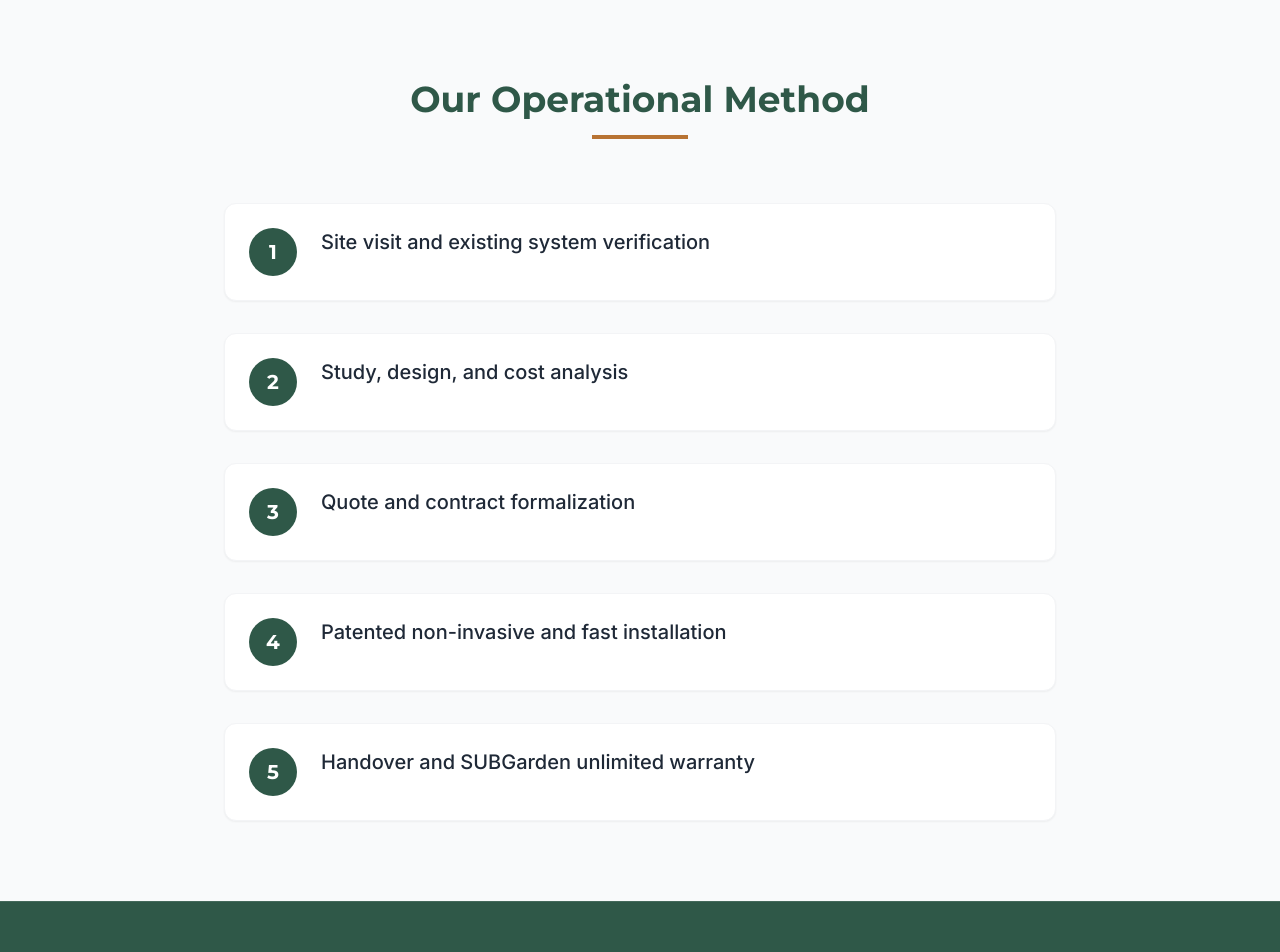
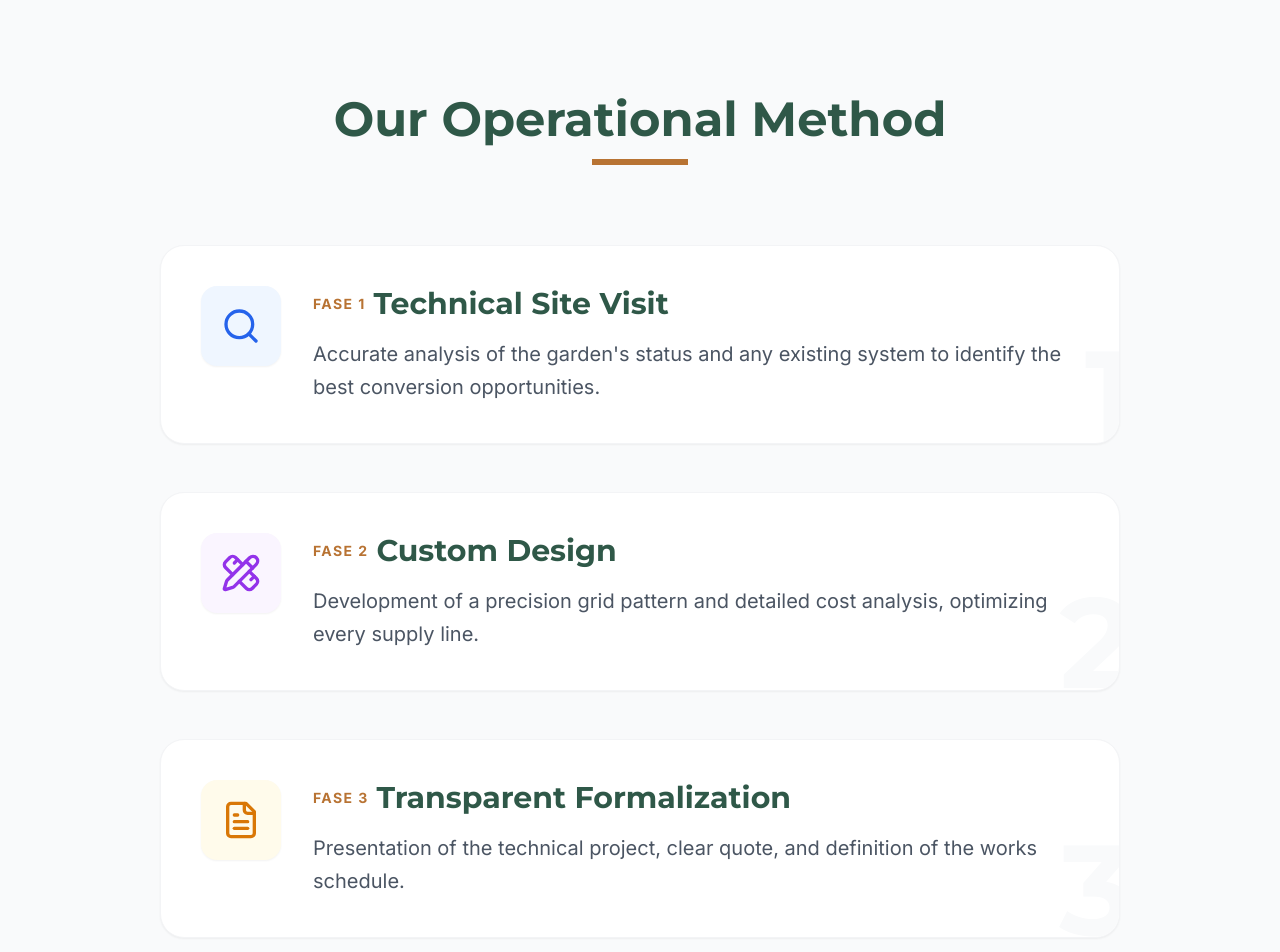
Before and after one commit to magiaslab/subgarden, a Next.js app: page /en/tecnologia in a window 1280 px wide. Shown: the part 1440-2392 px from the top of the page. Built offline with nearby package versions, Linux system fonts and the light colour scheme.

Commit message:
Update 'Metodo Operativo' section with expanded concepts and colored icons

```diff
--- a/app/[locale]/chi-siamo/page.tsx
+++ b/app/[locale]/chi-siamo/page.tsx
@@ -132,15 +132,15 @@ export default async function AboutPage({
             </div>
 
             <div className="mt-16 grid grid-cols-1 md:grid-cols-3 gap-8">
-              <div className="relative h-80 rounded-xl overflow-hidden group">
+              <div className="relative h-80 rounded-2xl overflow-hidden group">
                 <Image src="/green-park-view.jpg" alt="Philosophy 1" fill className="object-cover transition-transform duration-700 group-hover:scale-110" />
                 <div className="absolute inset-0 bg-black/20 group-hover:bg-transparent transition-colors" />
               </div>
-              <div className="relative h-80 rounded-xl overflow-hidden group">
+              <div className="relative h-80 rounded-2xl overflow-hidden group">
                 <Image src="/spring-nature-outdoors-backgrounds-fresh.jpg" alt="Philosophy 2" fill className="object-cover transition-transform duration-700 group-hover:scale-110" />
                 <div className="absolute inset-0 bg-black/20 group-hover:bg-transparent transition-colors" />
               </div>
-              <div className="relative h-80 rounded-xl overflow-hidden group">
+              <div className="relative h-80 rounded-2xl overflow-hidden group">
                 <Image src="/grassland-landscape-greening-environment-park-background.jpg" alt="Philosophy 3" fill className="object-cover transition-transform duration-700 group-hover:scale-110" />
                 <div className="absolute inset-0 bg-black/20 group-hover:bg-transparent transition-colors" />
               </div>
--- a/app/[locale]/tecnologia/page.tsx
+++ b/app/[locale]/tecnologia/page.tsx
@@ -5,6 +5,8 @@ import { Card, CardContent, CardHeader, CardTitle } from '@/components/ui/Card';
 import { MotionDiv } from '@/components/ui/Motion';
 import Image from 'next/image';
 import { getTranslations } from 'next-intl/server';
+import { Search, PencilRuler, FileText, Zap, ShieldCheck } from 'lucide-react';
+import { cn } from '@/lib/utils/cn';
 
 export async function generateMetadata({
   params,
@@ -171,7 +173,7 @@ export default async function TecnologiaPage({
                 >
                   <Card className="h-full overflow-hidden">
                     {section.image && (
-                      <div className="relative h-64 w-full overflow-hidden">
+                      <div className="relative h-64 w-full overflow-hidden rounded-2xl">
                         <Image
                           src={section.image}
                           alt={section.title}
@@ -198,33 +200,57 @@ export default async function TecnologiaPage({
         </section>
 
         {/* Operational Method Section */}
-        <section className="py-20 bg-gray-50 border-t border-gray-100">
-          <div className="max-w-4xl mx-auto px-4 sm:px-6 lg:px-8">
-            <div className="text-center mb-16">
-              <h2 className="text-4xl font-serif font-bold text-deep-teal mb-4">{t('title')}</h2>
-              <div className="w-24 h-1 bg-copper mx-auto"></div>
+        <section className="py-24 bg-gray-50 border-t border-gray-100">
+          <div className="max-w-5xl mx-auto px-4 sm:px-6 lg:px-8">
+            <div className="text-center mb-20">
+              <h2 className="text-4xl md:text-5xl font-serif font-bold text-deep-teal mb-4">{t('title')}</h2>
+              <div className="w-24 h-1.5 bg-copper mx-auto"></div>
             </div>
 
-            <div className="space-y-8">
-              {[1, 2, 3, 4, 5].map((step) => (
+            <div className="space-y-12">
+              {[
+                { step: 1, icon: Search, color: "text-blue-600", bgColor: "bg-blue-50" },
+                { step: 2, icon: PencilRuler, color: "text-purple-600", bgColor: "bg-purple-50" },
+                { step: 3, icon: FileText, color: "text-amber-600", bgColor: "bg-amber-50" },
+                { step: 4, icon: Zap, color: "text-orange-600", bgColor: "bg-orange-50" },
+                { step: 5, icon: ShieldCheck, color: "text-green-600", bgColor: "bg-green-50" }
+              ].map((item, index) => {
+                const Icon = item.icon;
+                return (
                   <MotionDiv
-                  key={step}
-                  initial={{ opacity: 0, x: -20 }}
+                    key={item.step}
+                    initial={{ opacity: 0, x: index % 2 === 0 ? -30 : 30 }}
                     whileInView={{ opacity: 1, x: 0 }}
                     viewport={{ once: true }}
-                  transition={{ duration: 0.5, delay: step * 0.1 }}
-                  className="flex items-start gap-6 bg-white p-6 rounded-xl shadow-sm border border-gray-100"
+                    transition={{ duration: 0.7, delay: index * 0.1 }}
+                    className="flex flex-col md:flex-row items-center md:items-start gap-8 bg-white p-8 md:p-10 rounded-3xl shadow-sm border border-gray-100 relative overflow-hidden group hover:shadow-xl transition-all duration-500"
                   >
-                  <div className="flex-shrink-0 w-12 h-12 bg-deep-teal text-white rounded-full flex items-center justify-center font-serif font-bold text-xl">
-                    {step}
+                    {/* Step Number Background Decor */}
+                    <div className="absolute -right-4 -bottom-4 text-9xl font-serif font-bold text-gray-50 group-hover:text-gray-100 transition-colors duration-500 select-none -z-0">
+                      {item.step}
                     </div>
-                  <div>
-                    <p className="text-xl text-gray-800 font-medium">
-                      {t(`step${step}`)}
+
+                    <div className={cn(
+                      "flex-shrink-0 w-20 h-20 rounded-2xl flex items-center justify-center transition-transform duration-500 group-hover:scale-110 relative z-10 shadow-sm",
+                      item.bgColor
+                    )}>
+                      <Icon className={cn("w-10 h-10", item.color)} />
+                    </div>
+
+                    <div className="relative z-10 text-center md:text-left">
+                      <div className="flex flex-col md:flex-row md:items-center gap-2 mb-4">
+                        <span className="text-copper font-bold uppercase tracking-widest text-sm">Fase {item.step}</span>
+                        <h3 className="text-2xl md:text-3xl font-serif font-bold text-deep-teal">
+                          {t(`step${item.step}`)}
+                        </h3>
+                      </div>
+                      <p className="text-xl text-gray-600 leading-relaxed max-w-3xl">
+                        {t(`step${item.step}_desc`)}
                       </p>
                     </div>
                   </MotionDiv>
-              ))}
+                );
+              })}
             </div>
           </div>
         </section>
--- a/components/sections/ComparisonSlider.tsx
+++ b/components/sections/ComparisonSlider.tsx
@@ -41,7 +41,7 @@ export function ComparisonSlider() {
           </p>
         </motion.div>
 
-        <div className="relative rounded-xl overflow-hidden shadow-2xl">
+        <div className="relative rounded-2xl overflow-hidden shadow-2xl">
           <div
             className="relative h-[500px] cursor-col-resize"
             onMouseMove={handleMouseMove}
--- a/components/sections/PainPoints.tsx
+++ b/components/sections/PainPoints.tsx
@@ -78,7 +78,7 @@ export function PainPoints() {
                 transition={{ duration: 0.6, delay: index * 0.1 }}
               >
                 <Card className="h-full">
-                  <div className="relative h-48 w-full overflow-hidden rounded-t-xl">
+                  <div className="relative h-48 w-full overflow-hidden rounded-2xl">
                     <Image
                       src={point.image}
                       alt={t(`${point.key}.title`)}
--- a/components/sections/TechSpecs.tsx
+++ b/components/sections/TechSpecs.tsx
@@ -77,7 +77,7 @@ export function TechSpecs() {
               transition={{ duration: 0.6, delay: index * 0.1 }}
             >
               <Card className="h-full overflow-hidden">
-                <div className="relative h-56 w-full overflow-hidden">
+                <div className="relative h-56 w-full overflow-hidden rounded-2xl">
                   <Image
                     src={spec.image}
                     alt={spec.category}
--- a/messages/en.json
+++ b/messages/en.json
@@ -1,6 +1,7 @@
 {
   "nav": {
     "home": "Home",
+    "about": "About Us",
     "technology": "Technology",
     "solutions": "Solutions",
     "local": "Local",
@@ -35,7 +36,7 @@
     "philosophy_expanded_text1": "A garden doesn't end where the property line stops. Our technique is inspired by the concept of 'Borrowed Scenery': freeing the gaze rather than delimiting it. We use natural wings and perspective telescopes to merge the private garden with the infinite horizon of Tuscany.",
     "philosophy_expanded_text2": "We define our approach as 'Empathetic Garden' because it resonates with the inhabitants and the place itself. We don't impose a form, but follow the voice of the earth, using the most advanced technology to serve the greatest simplicity.",
     "case_history_title": "Restoration of the Soul: 18th Century Villa",
-    "case_history_text": "One of our most significant projects was the recovery of the park of a villa from the 1700s in semi-abandonment. We listened to what the park wanted to become again, restoring historical symmetries and secular essences, transforming it into an excellent setting for VIP events and absolute relaxation, without ever breaking the dialogue with the surrounding landscape.",
+    "case_history_text": "One of our most significant projects was the recovery of the park of a villa from the 1700s in semi-abbandonment. We listened to what the park wanted to become again, restoring historical symmetries and secular essences, transforming it into an excellent setting for VIP events and absolute relaxation, without ever breaking the dialogue with the surrounding landscape.",
     "innovation_title": "The Invisible Sustainable Revolution",
     "innovation_text": "Our story of love for nature led us to create SUBGarden: a patented non-invasive sub-irrigation system. We protect the value of historical and modern gardens with a technology that is not seen, does not destroy the existing lawn during installation, and guarantees eternal beauty, supported by digital precision and absolute respect for the water resource."
   },
@@ -69,11 +70,16 @@
   },
   "process": {
     "title": "Our Operational Method",
-    "step1": "Site visit and existing system verification",
-    "step2": "Study, design, and cost analysis",
-    "step3": "Quote and contract formalization",
-    "step4": "Patented non-invasive and fast installation",
-    "step5": "Handover and SUBGarden unlimited warranty"
+    "step1": "Technical Site Visit",
+    "step1_desc": "Accurate analysis of the garden's status and any existing system to identify the best conversion opportunities.",
+    "step2": "Custom Design",
+    "step2_desc": "Development of a precision grid pattern and detailed cost analysis, optimizing every supply line.",
+    "step3": "Transparent Formalization",
+    "step3_desc": "Presentation of the technical project, clear quote, and definition of the works schedule.",
+    "step4": "Patented Installation",
+    "step4_desc": "Fast, clean, and absolutely non-invasive execution. The lawn and roots suffer no damage, the system is invisible from day one.",
+    "step5": "Support & Warranty",
+    "step5_desc": "Certified handover with one year of free support and possibility of unlimited warranty through seasonal maintenance."
   },
   "footer": {
     "description": "SUBGarden - Professional sub-irrigation system for the Tuscan market",
```
Also changed, not shown: messages/de.json (+13 -7 lines), messages/it.json (+12 -7 lines). Lines whose indentation alone changed are shown as unchanged.
